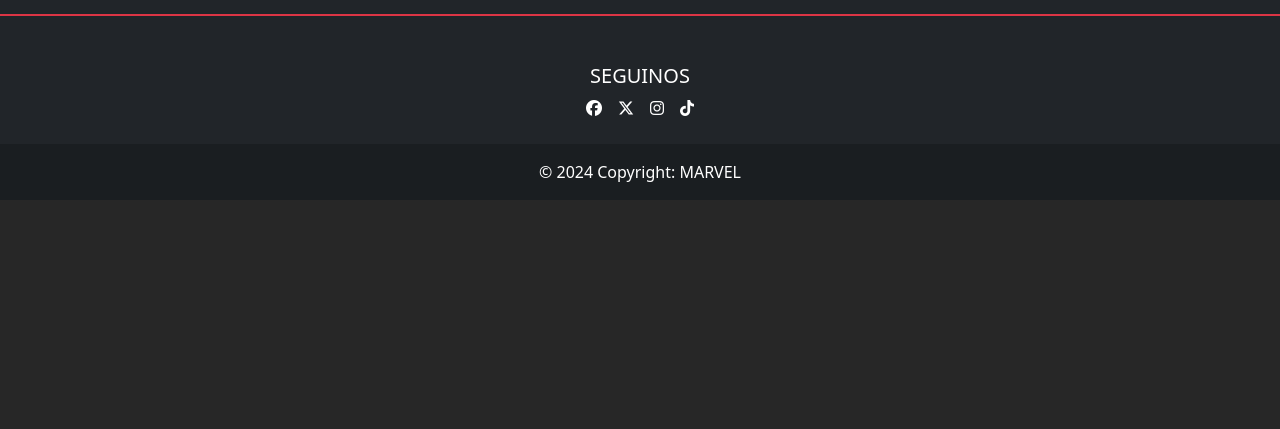
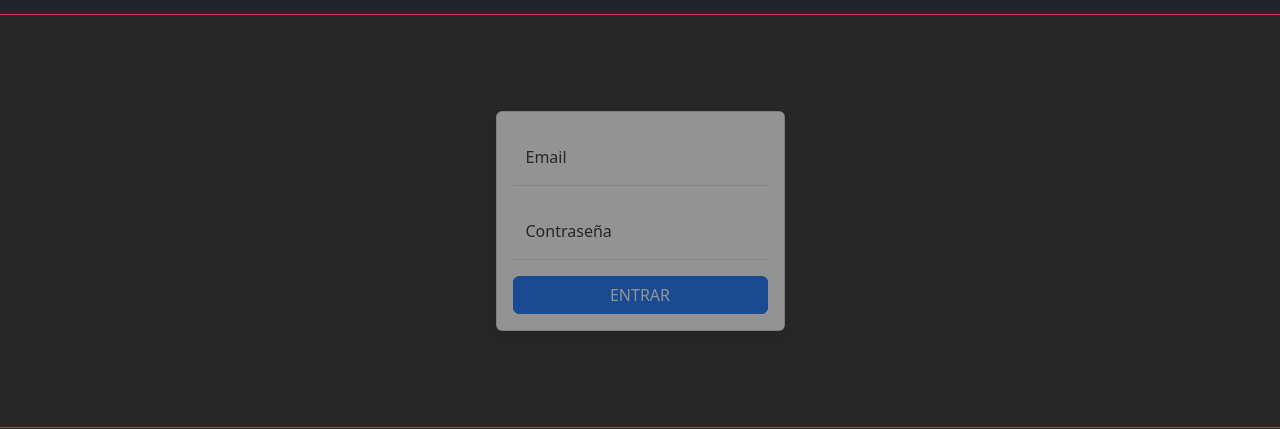
Before and after one commit to Gonzalorussi/Marvel, a React (Vite) app in the folder Marvel/: page /login in a window 1280 px wide. Shown: the part 1003-1432 px from the top of the page. Before the commit the page ends 1203 px from the top, so only its background shows below. Built offline with nearby package versions, Linux system fonts and the light colour scheme; no server answers.

Commit message:
Se agregó login

```diff
--- a/Marvel/index.html
+++ b/Marvel/index.html
@@ -6,6 +6,7 @@
     <title>Marvel</title>
 
     <link rel="stylesheet" href="https://cdnjs.cloudflare.com/ajax/libs/font-awesome/6.5.2/css/all.min.css" integrity="sha512-SnH5WK+bZxgPHs44uWIX+LLJAJ9/2PkPKZ5QiAj6Ta86w+fsb2TkcmfRyVX3pBnMFcV7oQPJkl9QevSCWr3W6A==" crossorigin="anonymous" referrerpolicy="no-referrer" />
+    <link rel="icon" type="image/svg+xml" href="/src/assets/images/general-use-icon-152.png" />
   </head>
   <body>
     <div id="root"></div>
--- a/Marvel/src/App.jsx
+++ b/Marvel/src/App.jsx
@@ -1,5 +1,6 @@
 import {BrowserRouter, Routes, Route, Link} from "react-router-dom"
 import { LandingPage } from "./pages/Landingpage"
+import {Login} from "./pages/Login"
 import {CharacterInfo} from "./pages/CharacterInfo"
 import Header from "./components/Header"
 import Footer from "./components/Footer"
@@ -17,10 +18,11 @@ function App() {
         <Header/>
 
         <Routes>
-          <Route path="/" element ={<LandingPage/>}/>
-          <Route path="/conocenos" element ="Renderizar page conocenos"/>
-          <Route path="/characters" element ="Renderizar componente CharactersGrid"/>
-          <Route path="/character/:characterid" element={<CharacterInfo/>}/>
+          <Route path="/" element = {<LandingPage/>}/>
+          <Route path="/conocenos" element = "Renderizar page conocenos"/>
+          <Route path="/characters" element = "Renderizar componente CharactersGrid"/>
+          <Route path="/character/:characterid" element = {<CharacterInfo/>}/>
+          <Route path="/login" element = {<Login/>}/>
         </Routes>
 
         <Footer/>
--- a/Marvel/src/components/CharactersGrid.jsx
+++ b/Marvel/src/components/CharactersGrid.jsx
@@ -5,12 +5,11 @@ import { useState,useEffect } from "react"
 export const CharactersGrid=()=>{
 
 
-    const[characters, setCharacters]=useState([])
+    const [characters, setCharacters] = useState([])
 
 
     useEffect(()=>{
-        getUrl("/v1/public/characters").then((data)=>{
-
+        getUrl("/v1/public/characters").then((data) => {
             setCharacters(data.data.results)
         })
     },[])
--- a/Marvel/src/components/Header.jsx
+++ b/Marvel/src/components/Header.jsx
@@ -1,4 +1,5 @@
 import brand from "../assets/images/marvel-logo.png"
+import { Link } from "react-router-dom"
 
 function Navbar() {
 
@@ -16,7 +17,9 @@ function Navbar() {
           <div className="collapse navbar-collapse" id="navbarSupportedContent">
             <ul className="navbar-nav me-auto mb-2 mb-lg-0">
               <li className="nav-item">
-                <a className="nav-link active" aria-current="page" href="#">Home</a>
+                <Link to={`/`} className="nav-link active" aria-current="page">
+                  Home
+                </Link>
               </li>
               <li className="nav-item">
                 <a className="nav-link" href="#">Quiénes Somos</a>
@@ -37,10 +40,10 @@ function Navbar() {
           <div className="collapse navbar-collapse" id="navbarSupportedContent">
             <ul className="navbar-nav me-auto mb-2 mb-lg-0 w-100 d-flex justify-content-end">
               <li className="nav-item">
-                <a className="nav-link" href="#">
+                <Link to={`/login`} className="nav-link">
                   <i className="fa-solid fa-right-to-bracket mx-1"></i>
                   Login
-                </a>
+                </Link>
               </li>
             </ul>
           </div>
--- /dev/null
+++ b/Marvel/src/components/LoginForm.jsx
@@ -0,0 +1,64 @@
+import { useState } from "react"
+import TextInput from "./TextInput.jsx"
+
+function LoginForm() {
+  const [email, setEmail] = useState('')
+  const [password, setPassword] = useState('')
+  const [errors, setErrors] = useState({
+    email : {estado: false, message: ''},
+    password : {estado: false, message: ''},
+  })
+
+  const handleSubmit = (e) => {
+    e.preventDefault()
+
+    const newErrors = {
+      email: { estado: false, message: '' },
+      password: { estado: false, message: '' },
+    }
+
+    if (email === '') newErrors.email = { estado: true, message: 'El correo de usuario no puede estar vacío.' }
+    if (password === '') newErrors.password = { estado: true, message: 'El password no puede estar vacío.' }
+
+    if (email.length < 6 && email.length > 0) newErrors.email = { estado: true, message: 'El correo no es válido.' }
+    if (password.length < 6 && password.length > 0) newErrors.password = { estado: true, message: 'El password debe tener al menos 6 caracteres.' }
+
+    setErrors(newErrors)
+
+    if (!newErrors.email.estado && !newErrors.password.estado) {
+      console.log("Formulario válido")
+    }
+  }
+
+  return (
+    <>
+      <div className="container-md d-flex my-5 p-5 justify-content-center">
+        <form className="card p-3 shadow opacity-50" onSubmit = {handleSubmit}>
+          <TextInput
+            label="Email"
+            type="email"
+            name="email"
+            id="email"
+            placeholder="Escriba su correo"
+            value={email}
+            onChange={e => setEmail(e.target.value)}
+            error={errors.email}
+          />
+          <TextInput
+            label="Contraseña"
+            type="password"
+            name="password"
+            id="password"
+            placeholder="Escriba su contraseña"
+            value={password}
+            onChange={e => setPassword(e.target.value)}
+            error={errors.password}
+          />
+          <button type="submit" className="btn btn-primary">ENTRAR</button>
+        </form>
+      </div>
+    </>
+  )
+}
+
+export default LoginForm
--- /dev/null
+++ b/Marvel/src/components/TextInput.jsx
@@ -0,0 +1,19 @@
+import React from 'react'
+import './text-input.css'
+
+function TextInput({ label, type, name, id, placeholder, value, onChange, error }) {
+
+  return (
+    <>
+      <div className="input-group mb-3">
+        <div className="form-floating">
+          <input id={id} type={type} className={`form-control ${error.estado ? 'is-invalid':''}`} name={name} placeholder={placeholder} value={value} onChange={onChange}/>
+          <label htmlFor="password">{label}</label>
+        </div>
+        {error.estado && <div className="my-invalid-feedback">{error.message}</div>}
+      </div>
+    </>
+  )
+}
+
+export default TextInput
--- /dev/null
+++ b/Marvel/src/components/login.css
@@ -0,0 +1,19 @@
+.my-invalid-feedback {
+  width: 100%;
+  margin-top: .25rem;
+  font-size: .875em;
+  color: var(--bs-form-invalid-color);
+}
+
+input {
+  border-top: none !important;
+  border-left: none !important;
+  border-right: none !important;
+  border-radius: 0 !important;
+}
+
+input:focus {
+  box-shadow: none !important;
+  border-color: #4f8ac5 !important;
+  outline: none !important;
+}
--- /dev/null
+++ b/Marvel/src/components/text-input.css
@@ -0,0 +1,19 @@
+.my-invalid-feedback {
+  width: 100%;
+  margin-top: .25rem;
+  font-size: .875em;
+  color: var(--bs-form-invalid-color);
+}
+
+input {
+  border-top: none !important;
+  border-left: none !important;
+  border-right: none !important;
+  border-radius: 0 !important;
+}
+
+input:focus {
+  box-shadow: none !important;
+  border-color: #4f8ac5 !important;
+  outline: none !important;
+}
--- /dev/null
+++ b/Marvel/src/pages/Login.jsx
@@ -0,0 +1,7 @@
+import LoginForm from "../components/LoginForm";
+
+export const Login = () => {
+  return(
+    <LoginForm/>
+  )
+}
```
Also changed, not shown: Marvel/src/components/Alert.jsx (added, +23 -0 lines), Marvel/src/components/CustomButton.jsx (added, +20 -0 lines), Marvel/src/components/Tabs.jsx (added, +41 -0 lines).
